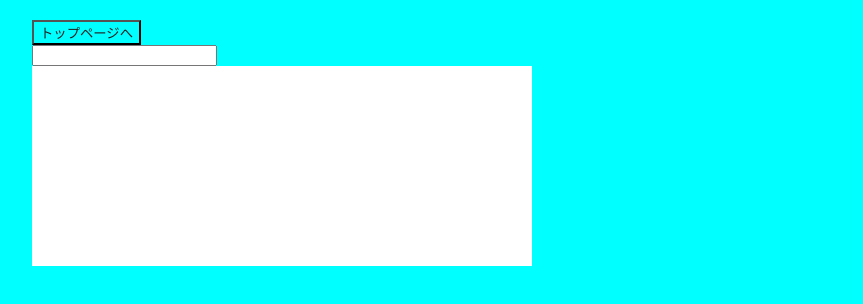
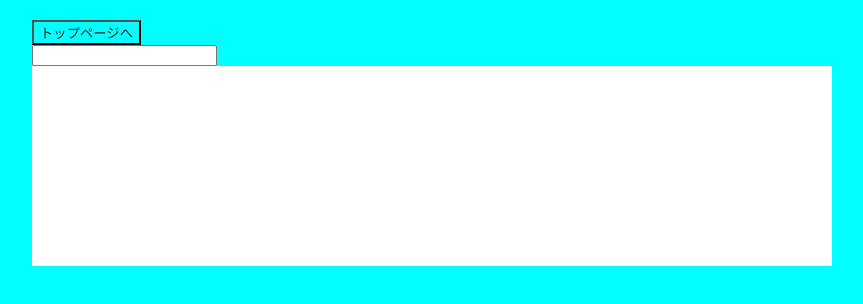
Before and after one commit to ssukuinda1/my-first-static-web-app, a plain HTML site: page src/performanceTest.html in a window 1280 px wide. Shown: the whole page, without its empty margins (288-1151 px from the left). Drawn offline with Linux system fonts and the light colour scheme.

Commit message:
Update styles.css

```diff
--- a/src/styles.css
+++ b/src/styles.css
@@ -30,7 +30,7 @@ background-color:#0ff;
 #inputText{
 color:#000;
 background-color:#fff;
-    min-height: 200px;
-width:500px;
+min-height: 200px;
+width:800px;
 
 }
```
